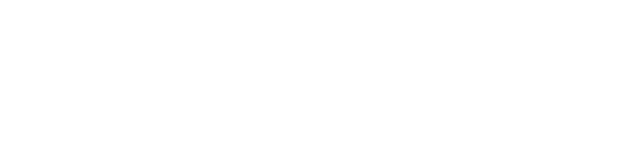
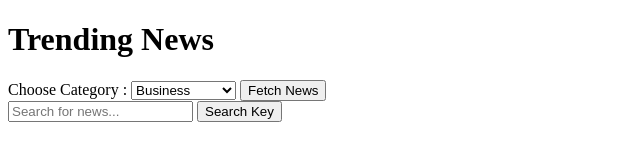
Before and after one commit to Biruk42/News, a plain HTML site: page index.html in a window 1280 px wide. Shown: the whole page, without its empty margins (0-640 px from the left). Drawn offline with Linux system fonts and the light colour scheme.

Commit message:
Add the category drop down and search bar

```diff
--- a/index.html
+++ b/index.html
@@ -5,7 +5,32 @@
     <meta name="viewport" content="width=device-width, initial-scale=1.0" />
     <link rel="stylesheet" href="style.css" />
     <script defer src="script.js"></script>
-    <title>Tu News</title>
+    <title>News App</title>
   </head>
-  <body></body>
+  <body>
+    <div class="container">
+      <h1>Trending News</h1>
+      <div class="selectionContainer">
+        <label for="category">Choose Category :</label>
+        <select id="category">
+          <option value="business">Business</option>
+          <option value="entertainment">Entertainment</option>
+          <option value="general">General</option>
+          <option value="health">Health</option>
+          <option value="science">Science</option>
+          <option value="sports">Sports</option>
+          <option value="technology">Technology</option>
+        </select>
+        <button id="fetchCategory">Fetch News</button>
+      </div>
+      <div class="searchContainer">
+        <input
+          type="text"
+          id="searchKeyword"
+          placeholder="Search for news..." />
+        <button onclick="fetchNews(true)">Search Key</button>
+      </div>
+      <div id="newsContainer"></div>
+    </div>
+  </body>
 </html>
```
